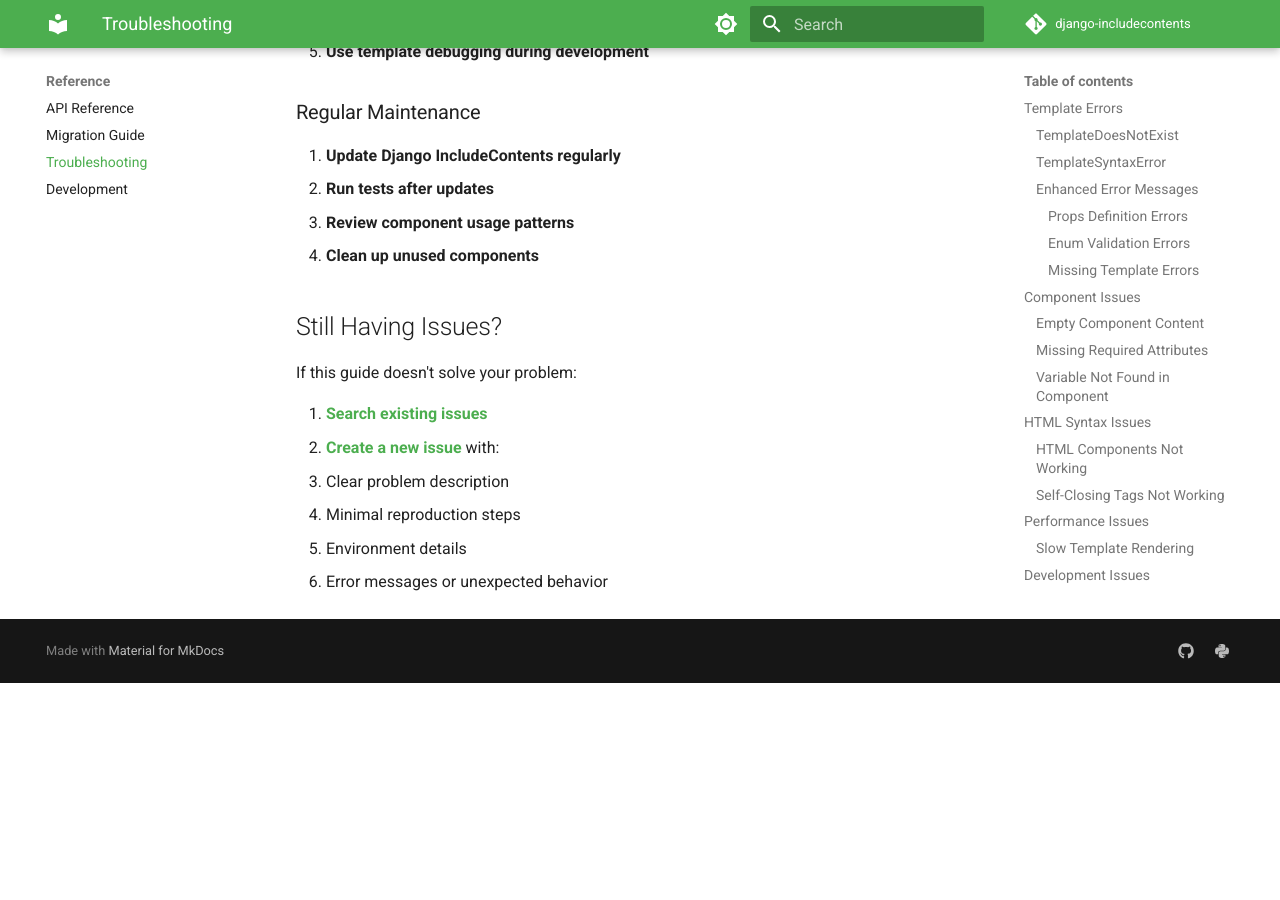
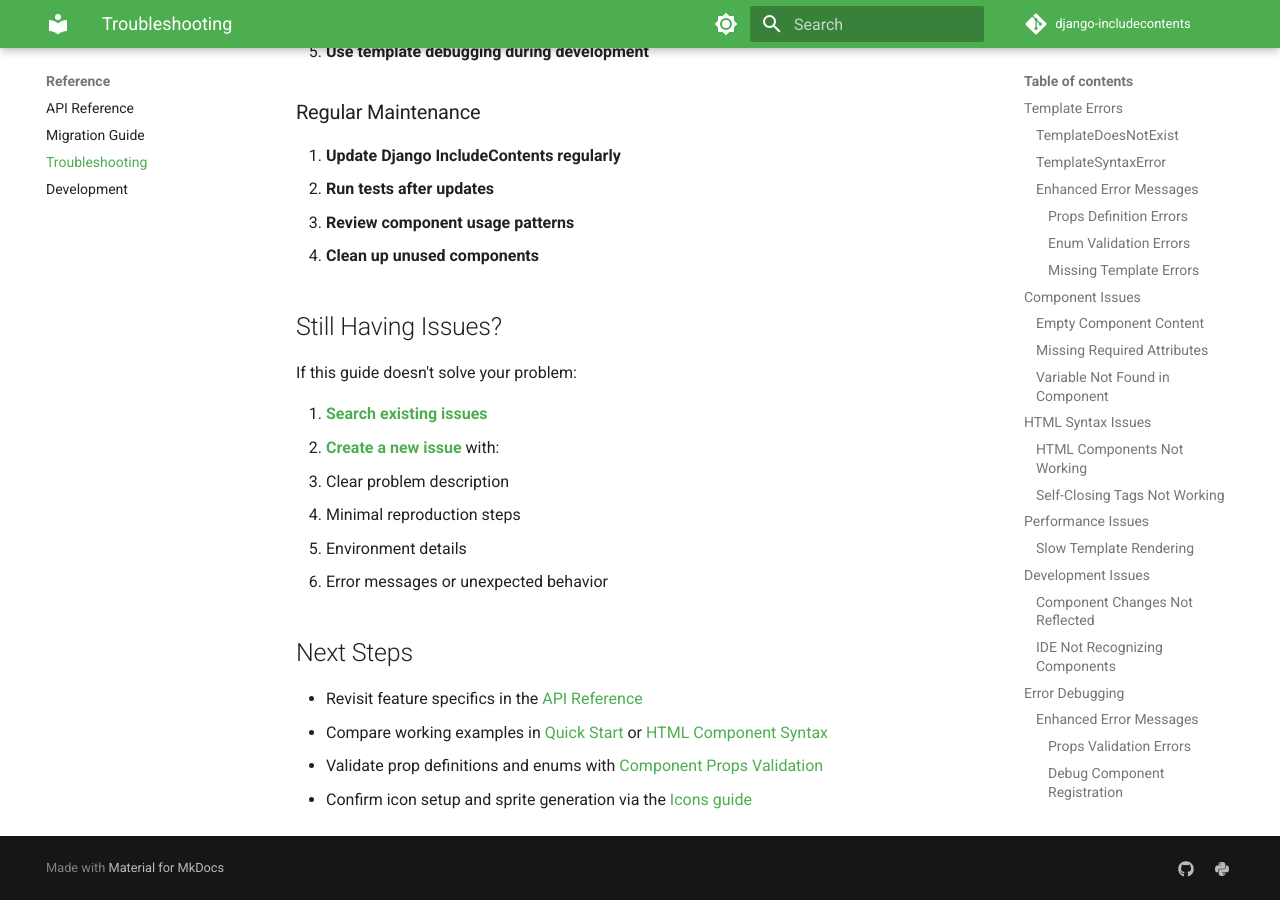
Before and after one commit to SmileyChris/django-includecontents, an MkDocs documentation site: the page built from docs/reference/troubleshooting.md, in a window 1280 px wide and 900 px high, scrolled down 15526 px. Built offline with MkDocs 1.6.1 and Material for MkDocs 9.7.7, drawn with Linux system fonts in a browser that asks for light colours; comment, search, counter and statistics services are not loaded; the version menu is left out; before the commit the page ends 16209 px from its top, so only the background shows below that.

Commit message:
docs: improve cross references

````diff
--- a/docs/icons.md
+++ b/docs/icons.md
@@ -376,3 +376,9 @@
 - Use quotes around icon names in template tags
 - Check for typos in icon names
 - Verify custom template engine is configured
+
+## Next Steps
+
+- Style sprites with CSS variables using [Advanced Icon Styling](icons/styling-with-css-variables.md)
+- Configure formatter and tooling support in [Prettier Formatting](tooling-integration/prettier-formatting.md) and [VS Code Setup](tooling-integration/vscode-setup.md)
+- Review icon template helpers in the [API Reference](reference/api-reference.md#icon)
--- a/docs/prop-validation.md
+++ b/docs/prop-validation.md
@@ -19,6 +19,8 @@
     <span class="badge">{{ role }}</span>
 </div>
 ```
+
+If you are new to component attributes, revisit the [Props & Attrs](using-components/props-and-attrs.md) guide first. For enum helpers, grouped attributes, and additional spreading patterns, keep [Advanced Props](building-components/advanced-props.md) nearby—you will reuse many of those ideas alongside validation.
 
 ### Python-Based Props (Advanced)
 
@@ -1161,3 +1163,10 @@
 - ✅ **Backward compatible** - Existing components continue to work
 - ✅ **IDE support** - Full autocomplete and type checking with Python props
 - ✅ **Component-focused** - Types designed for UI components, not forms/models
+
+## Next Steps
+
+- Deepen everyday attribute usage with [Props & Attrs](using-components/props-and-attrs.md)
+- Combine validation with enum helpers in [Advanced Props](building-components/advanced-props.md)
+- Look up tag and attribute details in the [API Reference](reference/api-reference.md)
+- Diagnose common errors with the [Troubleshooting Guide](reference/troubleshooting.md)
--- a/docs/reference/api-reference.md
+++ b/docs/reference/api-reference.md
@@ -1,6 +1,8 @@
 # API Reference
 
 Complete reference for all Django IncludeContents template tags, template engine features, and configuration options.
+
+For step-by-step walkthroughs of individual features, read the [HTML Component Syntax](../using-components/html-syntax.md) and [Template Tag Usage](../using-components/template-tag-syntax.md) guides first. When you need validation specifics or icon setup, pair this reference with [Component Props Validation](../prop-validation.md) and [Icons](../icons.md).
 
 ## Template Tags
 
@@ -187,6 +189,12 @@
     Click me
 </include:button>
 ```
+
+## Next Steps
+
+- Apply the syntax in context with [HTML Component Syntax](../using-components/html-syntax.md)
+- Review attribute patterns in [Props & Attrs](../using-components/props-and-attrs.md) and [Component Props Validation](../prop-validation.md)
+- Configure supporting tooling via [Custom Template Engine](../tooling-integration/custom-engine.md) and [Prettier Formatting](../tooling-integration/prettier-formatting.md)
 
 ## HTML Component Syntax
 
--- a/docs/reference/troubleshooting.md
+++ b/docs/reference/troubleshooting.md
@@ -763,3 +763,10 @@
    - Minimal reproduction steps
    - Environment details
    - Error messages or unexpected behavior
+
+## Next Steps
+
+- Revisit feature specifics in the [API Reference](api-reference.md)
+- Compare working examples in [Quick Start](../getting-started/quickstart.md) or [HTML Component Syntax](../using-components/html-syntax.md)
+- Validate prop definitions and enums with [Component Props Validation](../prop-validation.md)
+- Confirm icon setup and sprite generation via the [Icons guide](../icons.md)
````
Also changed, not shown: docs/icons/styling-with-css-variables.md (+8 -0 lines), docs/reference/development.md (+8 -0 lines), 1 other file.
